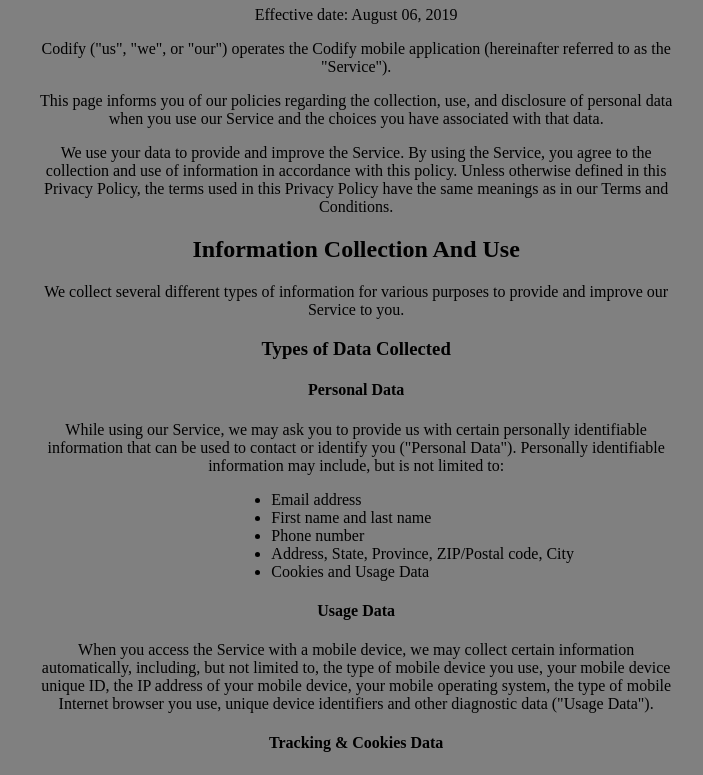
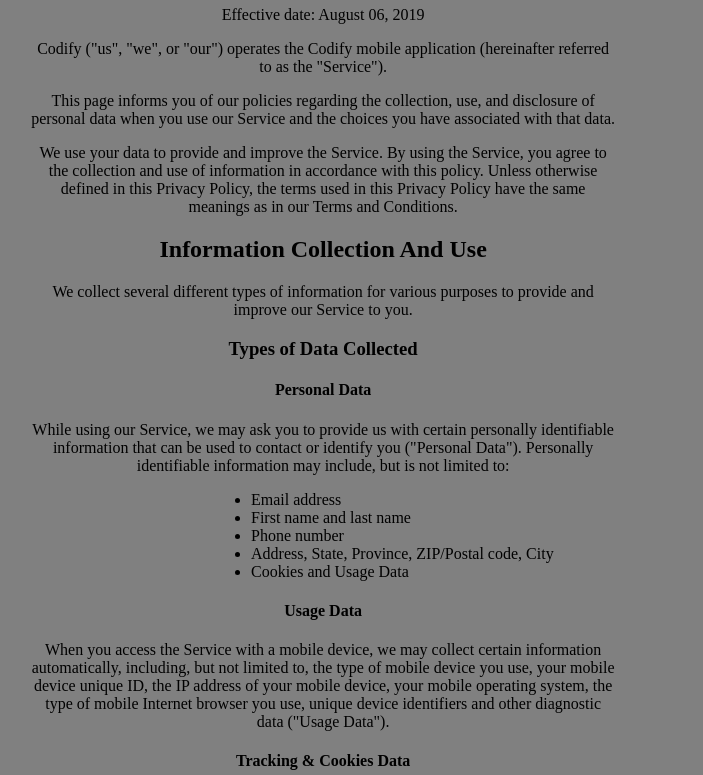
Before and after one commit to karvotch/karvotch.github.io, a plain HTML site: page index.html in a window 1280 px wide. Shown: the part 60-835 px from the top of the page, without its empty margins (317-1020 px from the left). Drawn offline with Linux system fonts and the light colour scheme.

Commit message:
Added a css file

```diff
--- a/style.css
+++ b/style.css
@@ -1,7 +1,8 @@
 body {
     background-color: grey;
     text-align: center;
-    width: 650px;
+/*     width: 650px; */
+    width: 45.62%;
 /*     margin-left: 387px; */
     margin-left: 27.2%;
 }
```
